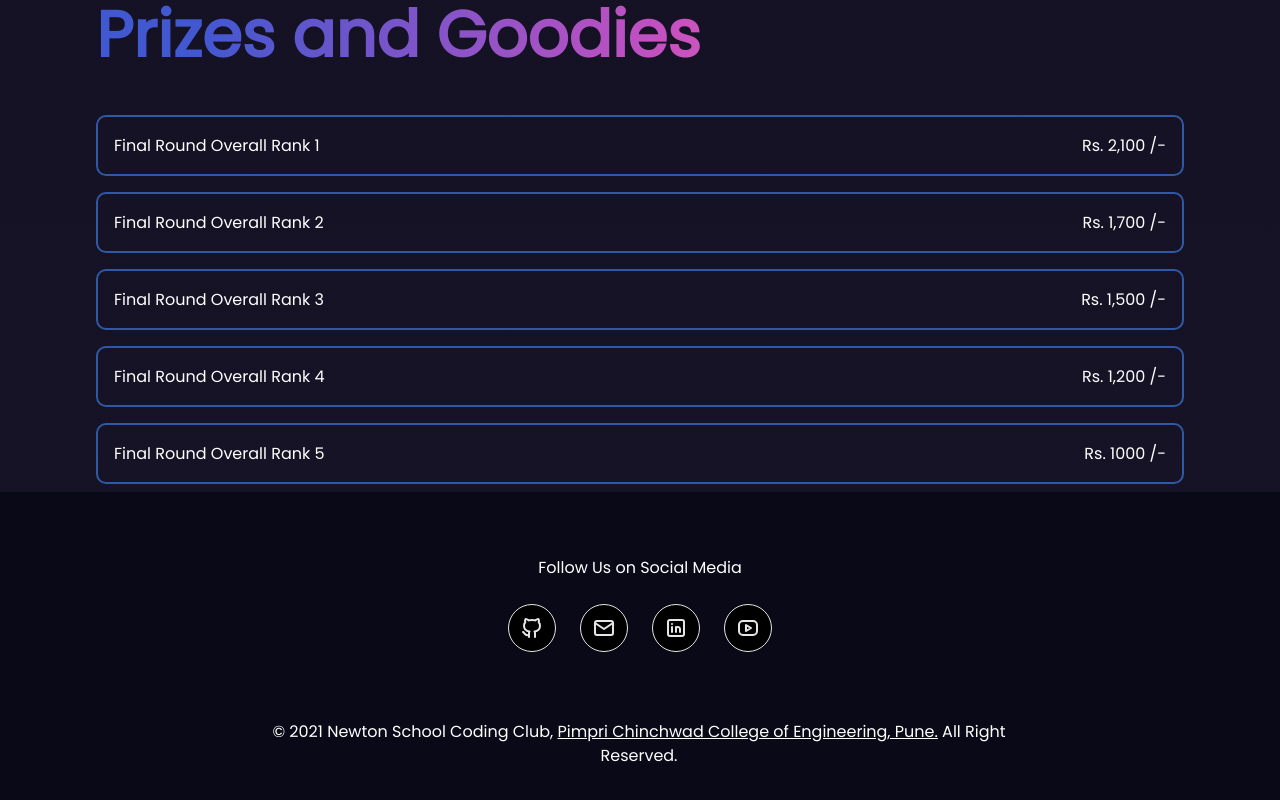
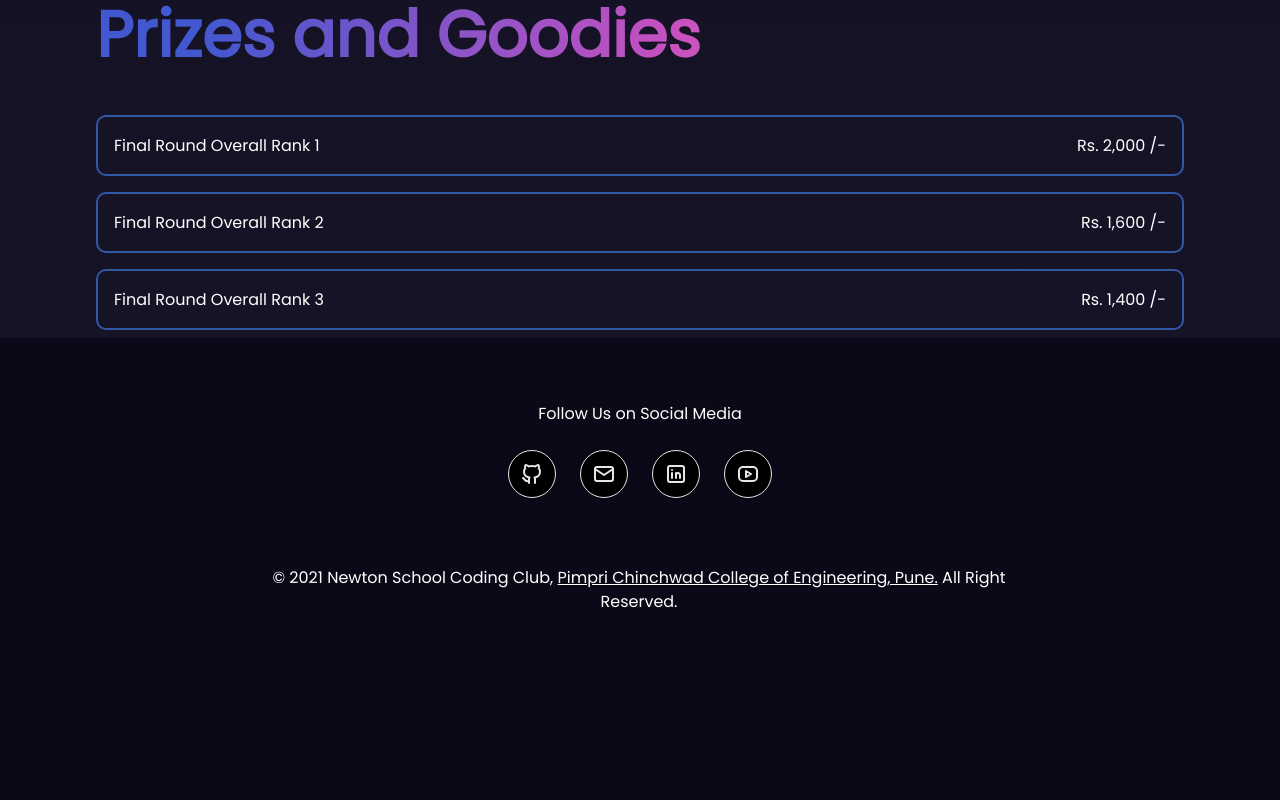
Before and after one commit to nsccpccoe/nscc-frontend, a Next.js app: page /events/codewars in a window 1280 px wide. Shown: the part 2952-3752 px from the top of the page. After the commit the page ends 3610 px from the top, so only its background shows below. Built offline with nearby package versions, Linux system fonts and the light colour scheme; no server answers.

Commit message:
prizes update

```diff
--- a/Components/PraxisPage/Prizes.tsx
+++ b/Components/PraxisPage/Prizes.tsx
@@ -9,28 +9,20 @@ const Prizes = () => {
             <div className={styles.table}>
                 <div className={styles.row}>
                     <p>Final Round Overall Rank 1</p>
-                    <p>Rs. 2,100 /-</p>
+                    <p>Rs. 2,000 /-</p>
                 </div>
 
                 <div className={styles.row}>
                     <p>Final Round Overall Rank 2</p>
-                    <p>Rs. 1,700 /-</p>
+                    <p>Rs. 1,600 /-</p>
                 </div>
 
                 <div className={styles.row}>
                     <p>Final Round Overall Rank 3</p>
-                    <p>Rs. 1,500 /-</p>
+                    <p>Rs. 1,400 /-</p>
                 </div>
 
-                <div className={styles.row}>
-                    <p>Final Round Overall Rank 4</p>
-                    <p>Rs. 1,200 /-</p>
-                </div>
 
-                <div className={styles.row}>
-                    <p>Final Round Overall Rank 5</p>
-                    <p>Rs. 1000 /-</p>
-                </div>
             </div>
         </div>
     )
```
